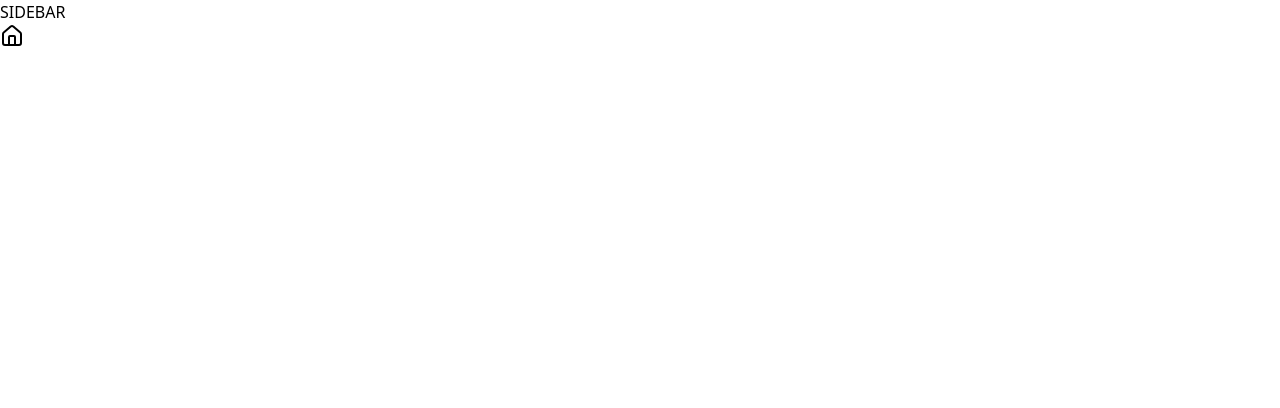
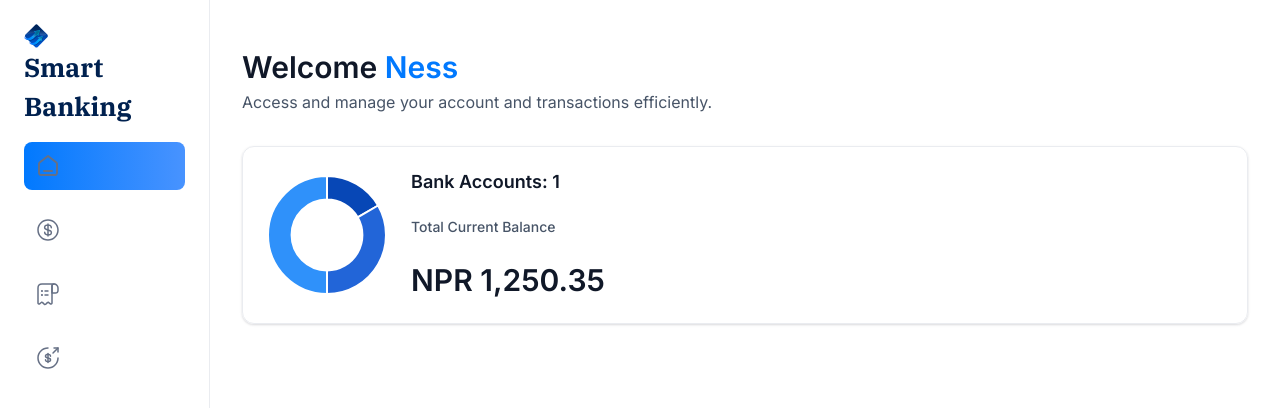
Before and after one commit to NessWrites/smartBanking, a Next.js app: page / in a window 1280 px wide. Shown: the top 408 px of the page. Built offline with nearby package versions, Linux system fonts and the light colour scheme.

Commit message:
Frontend landing page

```diff
--- a/app/(root)/layout.tsx
+++ b/app/(root)/layout.tsx
@@ -1,11 +1,17 @@
+'use client';
+import Sidebar from "@/components/Sidebar";
+
+
 export default function RootLayout({
 	children,
   }: Readonly<{
 	children: React.ReactNode;
   }>) {
+	const loggedIn = {firstName: "Ness",
+		 lastName: "Shrestha"};
 	return (
-	  <main>
-		SIDEBAR
+	  <main className="flex h-screen w-full font-inter ">
+		<Sidebar user = {loggedIn} />
 		{children}
 	  </main>
 	);
--- a/app/(root)/page.tsx
+++ b/app/(root)/page.tsx
@@ -1,9 +1,31 @@
-import { Home } from 'lucide-react'
+
+import HeaderBox from '@/components/HeaderBox'
+import TotalBalanceBox from '@/components/TotalBalanceBox';
 import React from 'react'
 
-const page = () => {
+const Home = () => {
+	const loggedIn = {firstName: 'Ness'};
   return (
-	<div>Home</div>
+	<section className='home'>
+<div className='home-content'>
+<header className='home-header'>
+	<HeaderBox
+	type = "greeting"
+	title = "Welcome"
+	user ={loggedIn?.firstName|| 'Guest'}
+	subtext = "Access and manage your account and transactions efficiently."
+
+	/>
+
+	<TotalBalanceBox
+	accounts ={[]}
+	totalBanks ={1}
+	totalCurrentBalance ={1250.35}
+	/>
+</header>
+</div>
+
+	</section>
   )
 }
 
--- /dev/null
+++ b/components/AnimatedCounter.tsx
@@ -0,0 +1,17 @@
+'use client';
+
+import CountUp from 'react-countup'
+
+const AnimatedCounter = ({ amount}: {amount: number}) => {
+  return (
+	<div className='w-full'>
+		<CountUp
+		decimals = {2}
+		decimal ="."
+		prefix = "NPR "
+		end = {amount}/>
+	</div>
+  )
+}
+
+export default AnimatedCounter
--- /dev/null
+++ b/components/DoughnutChart.tsx
@@ -0,0 +1,37 @@
+"use client"
+import React from 'react'
+import { Doughnut } from 'react-chartjs-2';
+import { Chart as ChartJS, ArcElement, Tooltip, Legend } from "chart.js";
+
+
+ChartJS.register(ArcElement, Tooltip, Legend);
+
+
+const DoughnutChart = ({accounts}: DoughnutChartProps) => {
+	const data = {
+		datasets: [
+			{
+				labels: 'Banks',
+				data:[1250, 2500, 3750],
+				backgroundColor: ['#0747b6', '#2265d8', '#2f91fa']
+			}
+		],
+		labels: ['Bank 1', 'Bank 2', 'Bank 3']
+	}
+
+  return (
+	<Doughnut data={data}
+	options = {{
+		cutout: '60%',
+		plugins:{
+			legend: {
+				display: false
+			}
+		}
+	}}
+
+	/>
+  )
+}
+
+export default DoughnutChart
--- /dev/null
+++ b/components/HeaderBox.tsx
@@ -0,0 +1,23 @@
+import React from 'react'
+
+const HeaderBox = ({type = "title", title, subtext,user}: HeaderBoxProps) => {
+  return (
+	<div className ="header-box">
+		<h1 className='header-box-title'>
+			{title}
+			{type ==='greeting' && (
+			<span className = "text-bankGradient">
+				&nbsp;{user}</span>
+				)}
+		</h1>
+		<p className='header-box-subtext'>
+			{subtext}
+		</p>
+
+
+
+	</div>
+  )
+}
+
+export default HeaderBox
--- /dev/null
+++ b/components/Sidebar.tsx
@@ -0,0 +1,59 @@
+"use client";
+import Link from 'next/link';
+import React from 'react';
+import Image from 'next/image';
+import { ITEMS, sidebarLinks } from '@/constants';
+import { cn } from '@/lib/utils';
+import { usePathname } from 'next/navigation';
+
+const Sidebar = ({user}:SiderbarProps) => {
+		const pathname = usePathname();
+  return (
+	<section className='sidebar'>
+		<nav className='flex
+		flex-col gap-4'>
+			<Link href ="/"
+			className = "mb-12cursor-pointeritems-center gap-2">
+				<Image
+				src ="/icons/logo.svg"
+				width ={34}
+				height={34}
+				alt ="Horizon logo"
+				className='size-[24px]
+				max-xl:size-14'
+				/>
+				<h1 className='sidebar-logo'>
+					Smart Banking</h1>
+			</Link>
+			{sidebarLinks.map((item) =>{
+				const isActive =
+				pathname === item.
+				route || pathname.
+				startsWith(`${item.
+					route}/`)
+				return(
+					<Link href={item.route} key = {item.label}
+					className={cn('sidebar-link',
+						 {'bg-bank-gradient': isActive})}
+					>
+						<div className='relative size-6'>
+							<Image
+							src = {item.imgURL}
+							alt = {item.label}
+							fill
+							/>
+
+						</div>
+					</Link>
+				)
+			}
+
+			)}
+
+		</nav>
+
+	</section>
+  )
+}
+
+export default Sidebar
--- /dev/null
+++ b/components/TotalBalanceBox.tsx
@@ -0,0 +1,36 @@
+
+import React from 'react'
+
+import AnimatedCounter from './AnimatedCounter';
+import DoughnutChart from './DoughnutChart';
+
+const TotalBalanceBox = ({
+	accounts = [], totalBanks, totalCurrentBalance
+
+}: TotlaBalanceBoxProps
+) => {
+  return (
+	<section className = "total-balance">
+		<div className ="total-balance-chart">
+			<DoughnutChart accounts = {accounts} />
+		</div>
+
+		<div className='flex flex-col gap-6'>
+			<h2 className ='header-2'>
+			Bank Accounts: {totalBanks}
+			</h2>
+			<p className="total-balance-label">
+				Total Current Balance
+				</p>
+
+			<div className='total-balance-amount flex-center gap-2'>
+				<AnimatedCounter amount =
+				{totalCurrentBalance}/>
+			</div>
+		</div>
+
+	</section>
+  )
+}
+
+export default TotalBalanceBox
--- /dev/null
+++ b/constants/index.ts
@@ -0,0 +1,137 @@
+export const sidebarLinks = [
+  {
+    imgURL: "/icons/home.svg",
+    route: "/",
+    label: "Home",
+  },
+  {
+    imgURL: "/icons/dollar-circle.svg",
+    route: "/my-banks",
+    label: "My Banks",
+  },
+  {
+    imgURL: "/icons/transaction.svg",
+    route: "/transaction-history",
+    label: "Transaction History",
+  },
+  {
+    imgURL: "/icons/money-send.svg",
+    route: "/payment-transfer",
+    label: "Transfer Funds",
+  },
+];
+
+// good_user / good_password - Bank of America
+export const TEST_USER_ID = "6627ed3d00267aa6fa3e";
+
+// custom_user -> Chase Bank
+// export const TEST_ACCESS_TOKEN =
+//   "access-sandbox-da44dac8-7d31-4f66-ab36-2238d63a3017";
+
+// custom_user -> Chase Bank
+export const TEST_ACCESS_TOKEN =
+  "access-sandbox-229476cf-25bc-46d2-9ed5-fba9df7a5d63";
+
+export const ITEMS = [
+  {
+    id: "6624c02e00367128945e", // appwrite item Id
+    accessToken: "access-sandbox-83fd9200-0165-4ef8-afde-65744b9d1548",
+    itemId: "VPMQJKG5vASvpX8B6JK3HmXkZlAyplhW3r9xm",
+    userId: "6627ed3d00267aa6fa3e",
+    accountId: "X7LMJkE5vnskJBxwPeXaUWDBxAyZXwi9DNEWJ",
+  },
+  {
+    id: "6627f07b00348f242ea9", // appwrite item Id
+    accessToken: "access-sandbox-74d49e15-fc3b-4d10-a5e7-be4ddae05b30",
+    itemId: "Wv7P6vNXRXiMkoKWPzeZS9Zm5JGWdXulLRNBq",
+    userId: "6627ed3d00267aa6fa3e",
+    accountId: "x1GQb1lDrDHWX4BwkqQbI4qpQP1lL6tJ3VVo9",
+  },
+];
+
+export const topCategoryStyles = {
+  "Food and Drink": {
+    bg: "bg-blue-25",
+    circleBg: "bg-blue-100",
+    text: {
+      main: "text-blue-900",
+      count: "text-blue-700",
+    },
+    progress: {
+      bg: "bg-blue-100",
+      indicator: "bg-blue-700",
+    },
+    icon: "/icons/monitor.svg",
+  },
+  Travel: {
+    bg: "bg-success-25",
+    circleBg: "bg-success-100",
+    text: {
+      main: "text-success-900",
+      count: "text-success-700",
+    },
+    progress: {
+      bg: "bg-success-100",
+      indicator: "bg-success-700",
+    },
+    icon: "/icons/coins.svg",
+  },
+  default: {
+    bg: "bg-pink-25",
+    circleBg: "bg-pink-100",
+    text: {
+      main: "text-pink-900",
+      count: "text-pink-700",
+    },
+    progress: {
+      bg: "bg-pink-100",
+      indicator: "bg-pink-700",
+    },
+    icon: "/icons/shopping-bag.svg",
+  },
+};
+
+export const transactionCategoryStyles = {
+  "Food and Drink": {
+    borderColor: "border-pink-600",
+    backgroundColor: "bg-pink-500",
+    textColor: "text-pink-700",
+    chipBackgroundColor: "bg-inherit",
+  },
+  Payment: {
+    borderColor: "border-success-600",
+    backgroundColor: "bg-green-600",
+    textColor: "text-success-700",
+    chipBackgroundColor: "bg-inherit",
+  },
+  "Bank Fees": {
+    borderColor: "border-success-600",
+    backgroundColor: "bg-green-600",
+    textColor: "text-success-700",
+    chipBackgroundColor: "bg-inherit",
+  },
+  Transfer: {
+    borderColor: "border-red-700",
+    backgroundColor: "bg-red-700",
+    textColor: "text-red-700",
+    chipBackgroundColor: "bg-inherit",
+  },
+  Processing: {
+    borderColor: "border-[#F2F4F7]",
+    backgroundColor: "bg-gray-500",
+    textColor: "text-[#344054]",
+    chipBackgroundColor: "bg-[#F2F4F7]",
+  },
+  Success: {
+    borderColor: "border-[#12B76A]",
+    backgroundColor: "bg-[#12B76A]",
+    textColor: "text-[#027A48]",
+    chipBackgroundColor: "bg-[#ECFDF3]",
+  },
+  default: {
+    borderColor: "",
+    backgroundColor: "bg-blue-500",
+    textColor: "text-blue-700",
+    chipBackgroundColor: "bg-inherit",
+  },
+};
--- a/package.json
+++ b/package.json
@@ -10,12 +10,16 @@
   },
   "dependencies": {
     "@radix-ui/react-slot": "^1.1.0",
+    "chart.js": "^4.4.6",
     "class-variance-authority": "^0.7.0",
     "clsx": "^2.1.1",
     "lucide-react": "^0.460.0",
-    "next": "15.0.3",
+    "next": "^15.0.3",
     "query-string": "^9.1.1",
     "react": "19.0.0-rc-66855b96-20241106",
+    "react-chart.js": "^1.0.0",
+    "react-chartjs-2": "^5.2.0",
+    "react-countup": "^6.5.3",
     "react-dom": "19.0.0-rc-66855b96-20241106",
     "tailwind-merge": "^2.5.4",
     "tailwindcss-animate": "^1.0.7"
```
Also changed, not shown: 1 other file (tests, documents, lock files or other folders).
